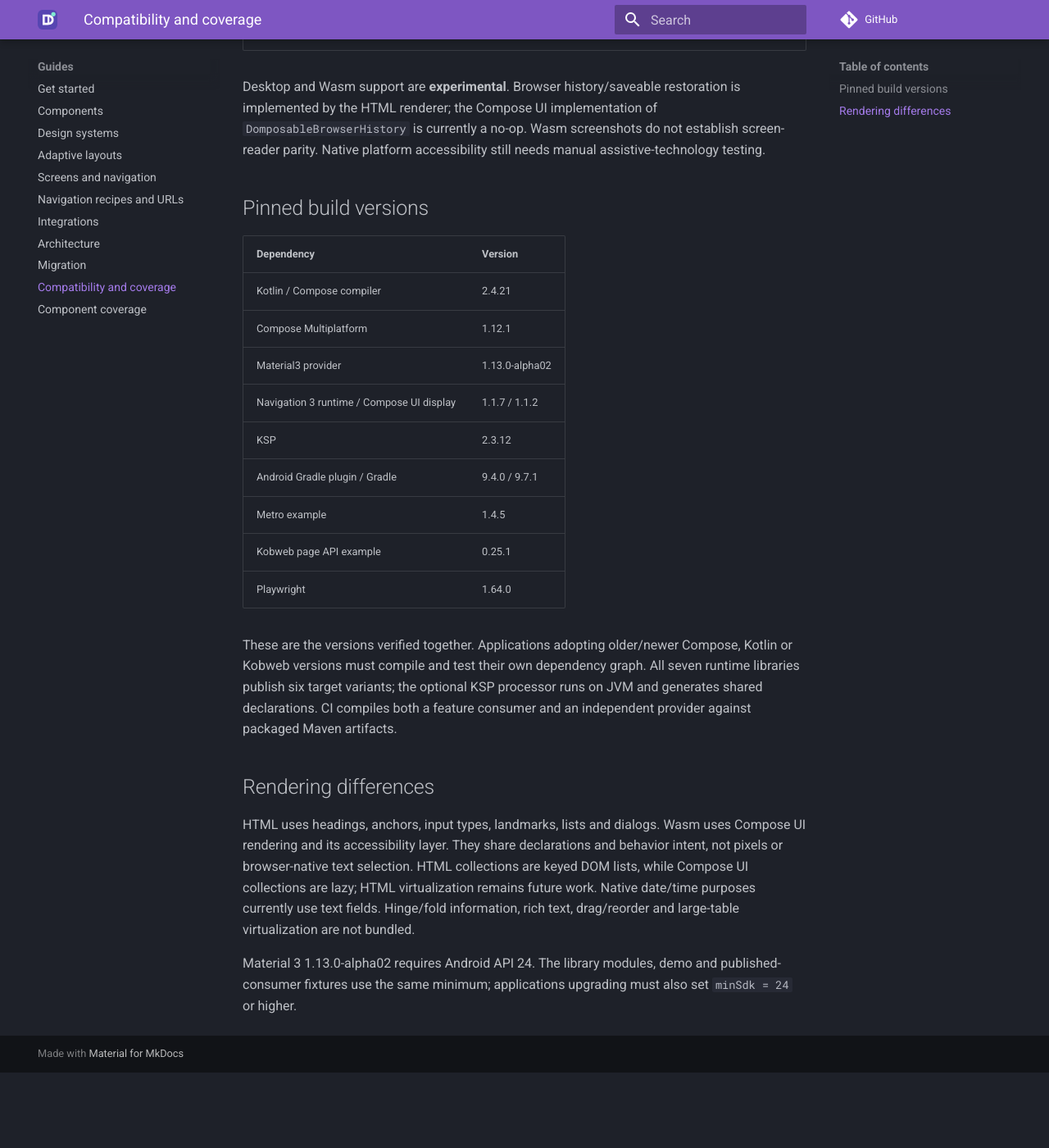
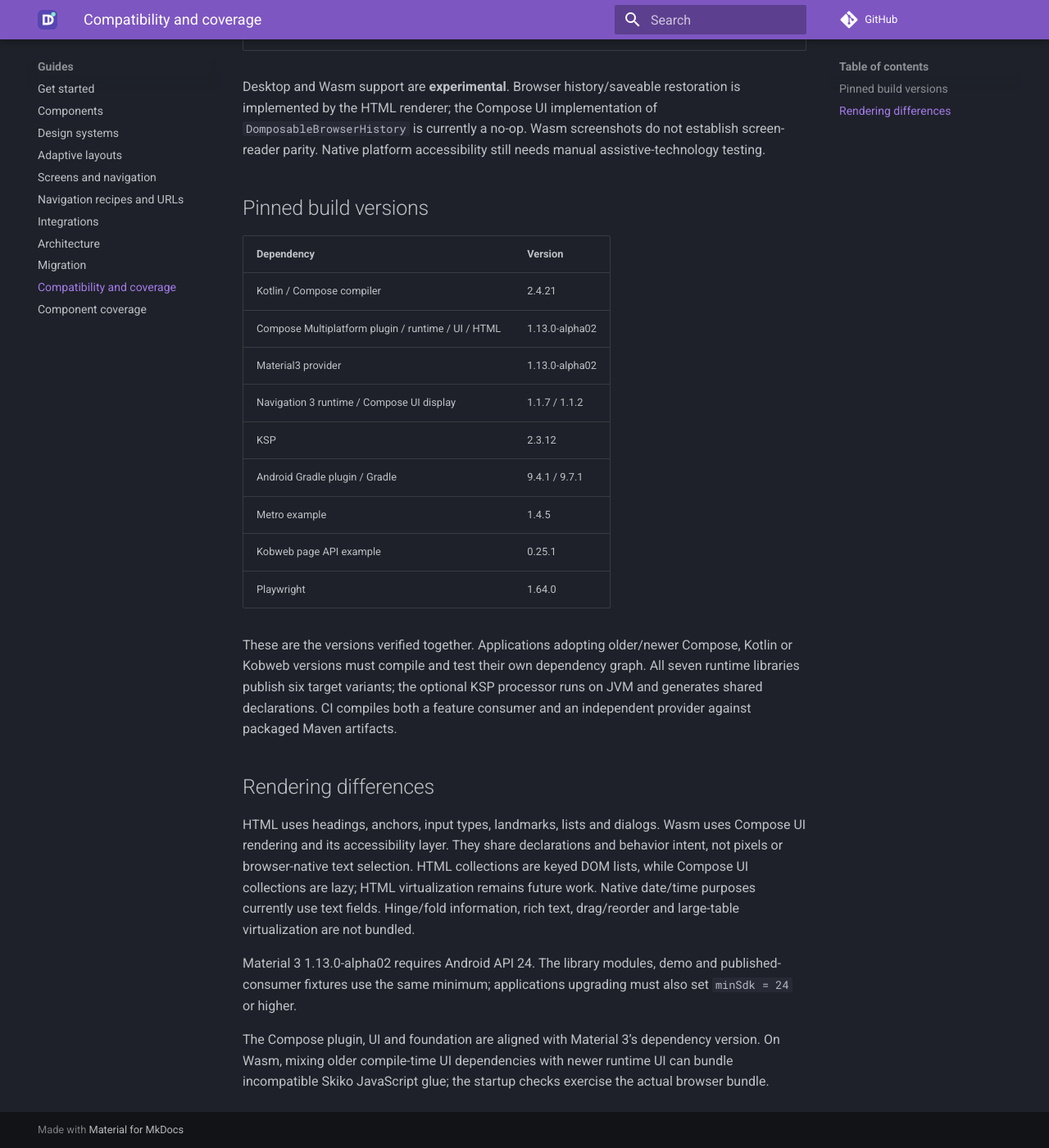
Before and after one commit to samuolis/domposable, an MkDocs documentation site: the page built from docs/compatibility.md, in a window 1280 px wide and 1400 px high, scrolled down 839 px. Shown: the whole window at 82% size. Built offline with MkDocs 1.6.1 and Material for MkDocs 9.7.7, drawn with Linux system fonts in a browser that asks for light colours; comment, search, counter and statistics services are not loaded; before the commit the page ends 2147 px from its top, so only the background shows below that.

Commit message:
fix: align Compose plugin with Material Wasm runtime

```diff
--- a/docs/compatibility.md
+++ b/docs/compatibility.md
@@ -18,11 +18,11 @@
 | Dependency | Version |
 | --- | --- |
 | Kotlin / Compose compiler | 2.4.21 |
-| Compose Multiplatform | 1.12.1 |
+| Compose Multiplatform plugin / runtime / UI / HTML | 1.13.0-alpha02 |
 | Material3 provider | 1.13.0-alpha02 |
 | Navigation 3 runtime / Compose UI display | 1.1.7 / 1.1.2 |
 | KSP | 2.3.12 |
-| Android Gradle plugin / Gradle | 9.4.0 / 9.7.1 |
+| Android Gradle plugin / Gradle | 9.4.1 / 9.7.1 |
 | Metro example | 1.4.5 |
 | Kobweb page API example | 0.25.1 |
 | Playwright | 1.64.0 |
@@ -34,3 +34,5 @@
 HTML uses headings, anchors, input types, landmarks, lists and dialogs. Wasm uses Compose UI rendering and its accessibility layer. They share declarations and behavior intent, not pixels or browser-native text selection. HTML collections are keyed DOM lists, while Compose UI collections are lazy; HTML virtualization remains future work. Native date/time purposes currently use text fields. Hinge/fold information, rich text, drag/reorder and large-table virtualization are not bundled.
 
 Material 3 1.13.0-alpha02 requires Android API 24. The library modules, demo and published-consumer fixtures use the same minimum; applications upgrading must also set `minSdk = 24` or higher.
+
+The Compose plugin, UI and foundation are aligned with Material 3’s dependency version. On Wasm, mixing older compile-time UI dependencies with newer runtime UI can bundle incompatible Skiko JavaScript glue; the startup checks exercise the actual browser bundle.
```
Also changed, not shown: 2 other files.
